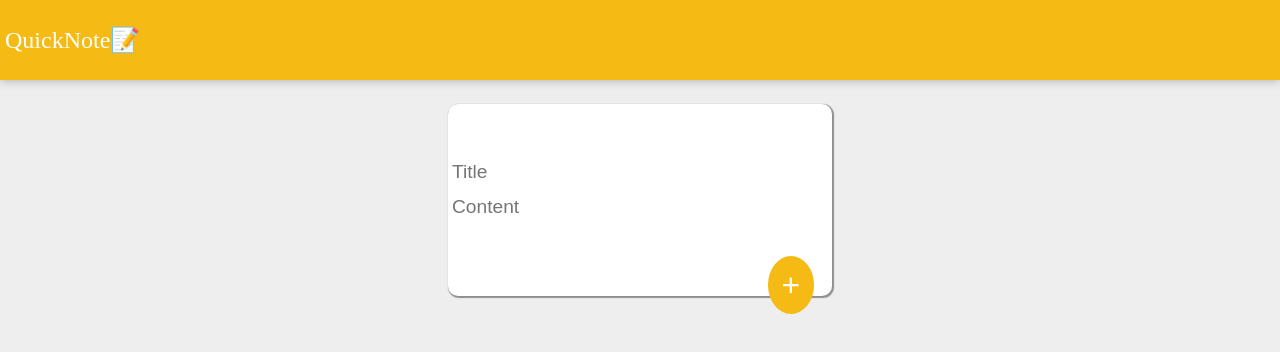
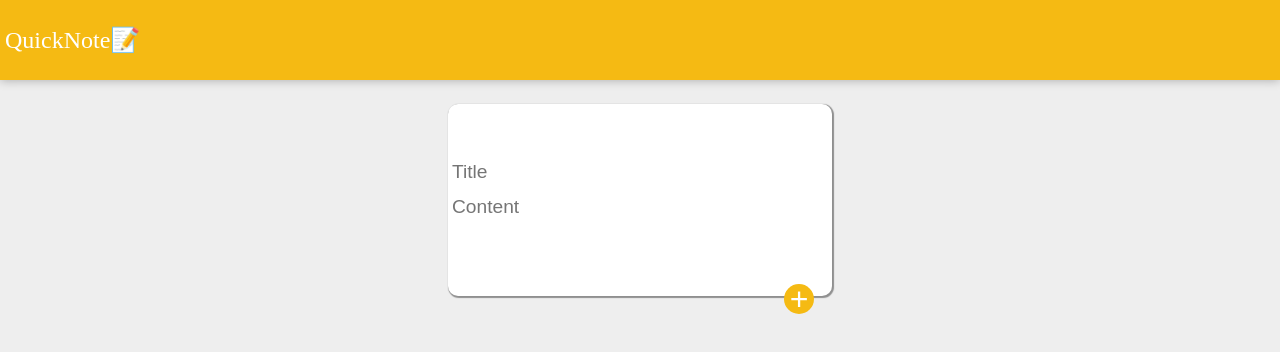
Before and after one commit to saishmungase/Quick-Note, a React (Vite) app: page / in a window 1280 px wide. Shown: the top 352 px of the page. Built offline with nearby package versions, Linux system fonts and the light colour scheme.

Commit message:
AddData-button-style-fixed

```diff
--- a/src/index.css
+++ b/src/index.css
@@ -78,12 +78,15 @@ form textarea {
 }
 
 form button{
+  display: flex;
+  align-items: center;
+  justify-content: center;
   background-color: #f5ba13;
   position: absolute;
   right: 18px;
   bottom: -18px;
-  height: 30%;
-  width: 12%;
+  height: 30px;
+  width: 30px;
   border-radius: 50%;
   border: none;
   font-size: 2rem;
```
